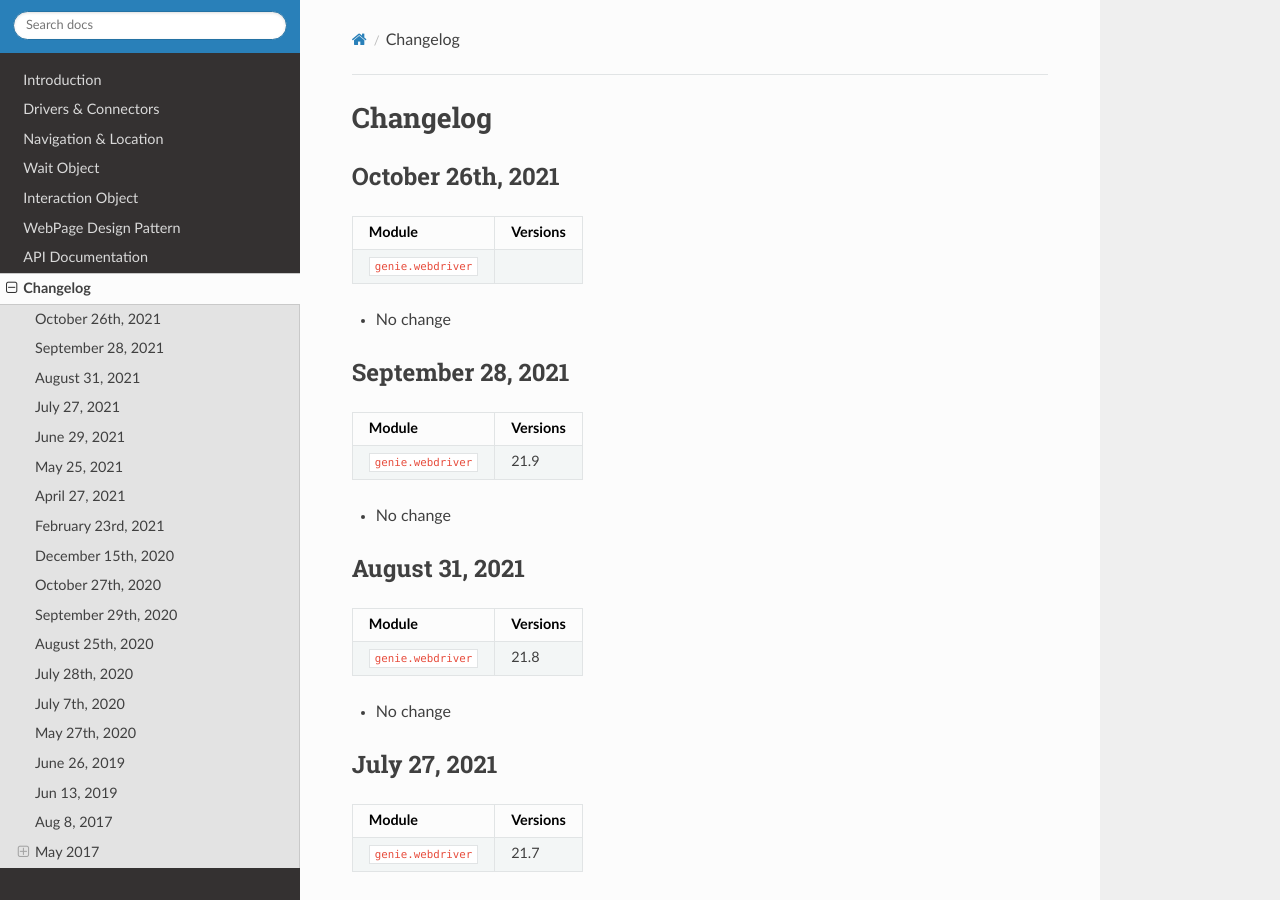
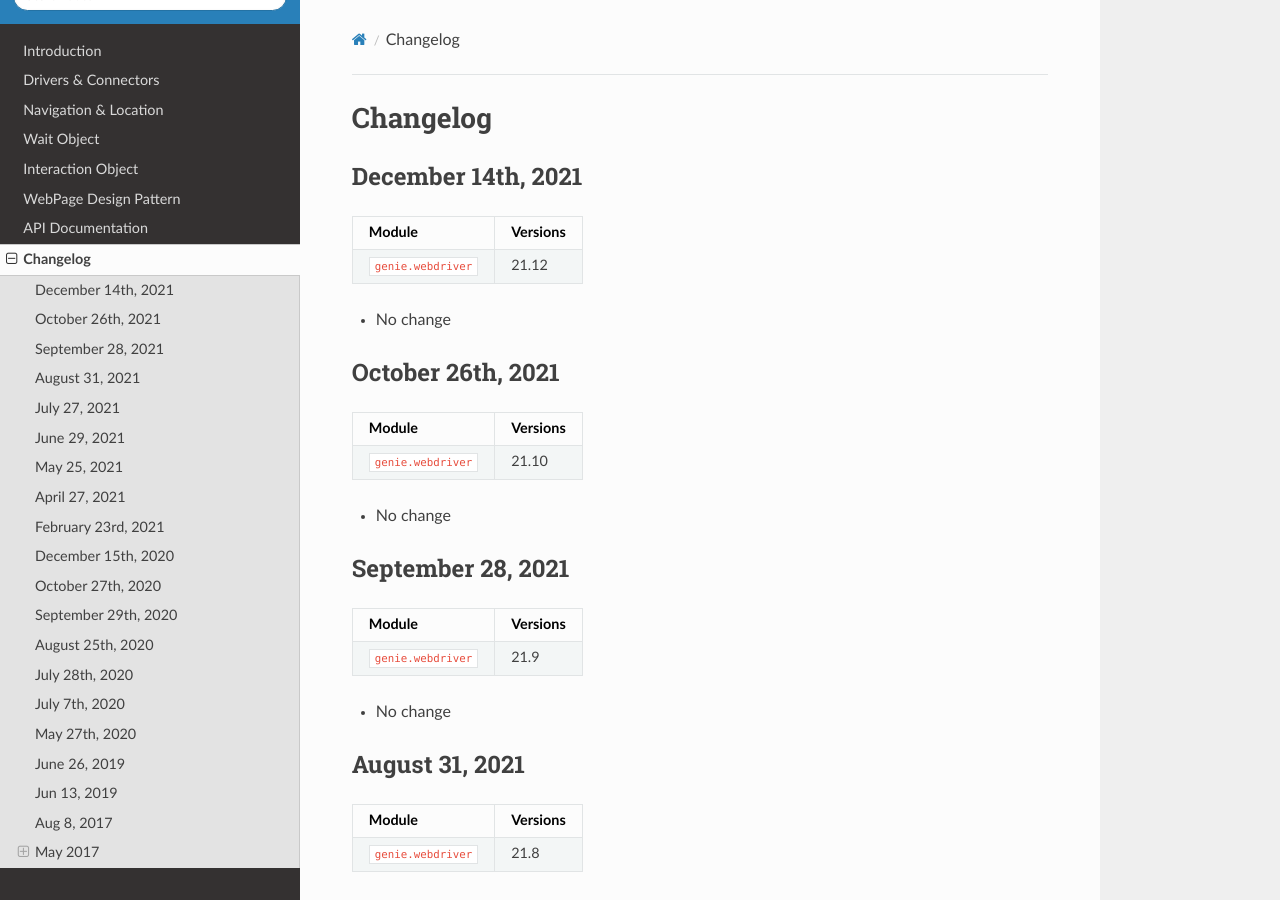
Before and after one commit to CiscoTestAutomation/geniewebdriver, a Sphinx documentation site: the page built from docs/changelog/index.rst, in a window 1280 px wide and 900 px high. Built offline with Sphinx 7.4.7 and the Read the Docs theme 2.0.0, drawn with Linux system fonts in a browser that asks for light colours.

Commit message:
Update changelog

```diff
--- a/docs/changelog/index.rst
+++ b/docs/changelog/index.rst
@@ -1,5 +1,17 @@
 Changelog
 =========
+
+December 14th, 2021
+-------------------
+
++-------------------------------+-------------------------------+
+| Module                        | Versions                      |
++===============================+===============================+
+| ``genie.webdriver``           | 21.12                         |
++-------------------------------+-------------------------------+
+
+- No change
+
 
 October 26th, 2021
 -------------------
@@ -7,7 +19,7 @@ October 26th, 2021
 +-------------------------------+-------------------------------+
 | Module                        | Versions                      |
 +===============================+===============================+
-| ``genie.webdriver``           |                               |
+| ``genie.webdriver``           | 21.10                         |
 +-------------------------------+-------------------------------+
 
 - No change
```
